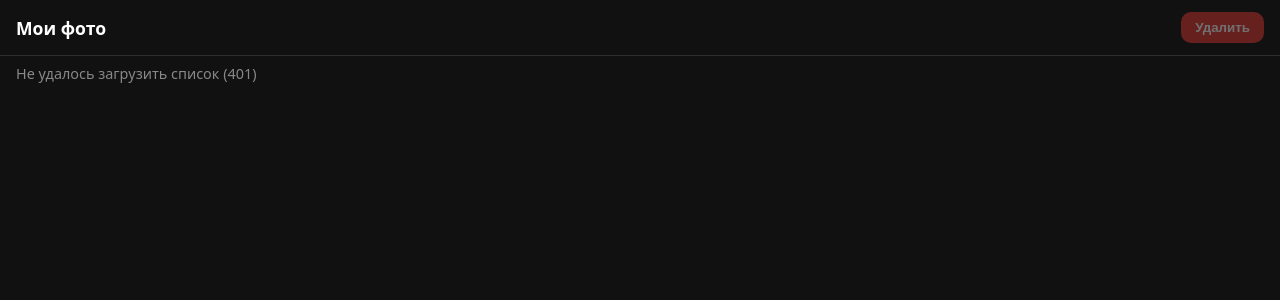
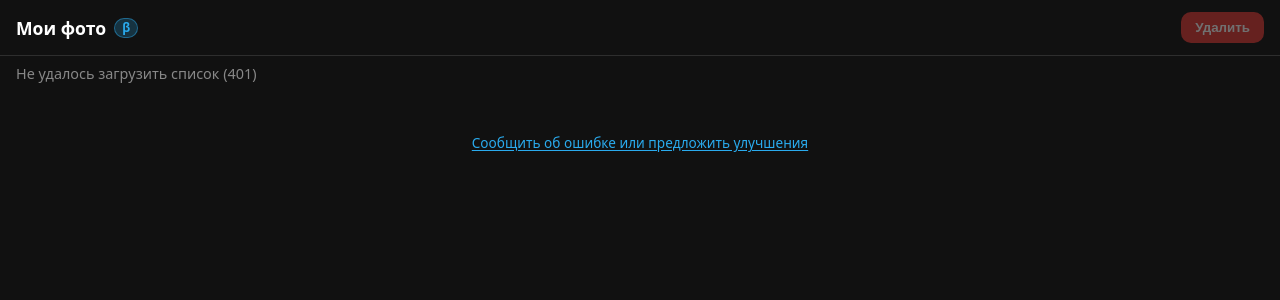
Before and after one commit to StanleyStanMarsh/picsaver-bot, a FastAPI app: page / in a window 1280 px wide. Shown: the top 300 px of the page. Run offline with FastAPI, Linux system fonts and the light colour scheme; some libraries are stand-ins or nearby versions.

Commit message:
feat(ux): mark β on /start and Mini App + feedback form link
Append β-версия and Yandex Forms feedback link under /start.
Show β badge in gallery header and the same feedback link in footer.

```diff
--- a/src/webapp/static/index.html
+++ b/src/webapp/static/index.html
@@ -9,11 +9,22 @@
 </head>
 <body>
   <header class="bar">
-    <h1>Мои фото</h1>
+    <div class="title-row">
+      <h1>Мои фото</h1>
+      <span class="beta-badge" title="Бета-версия">β</span>
+    </div>
     <button id="btn-delete" class="danger" disabled>Удалить</button>
   </header>
   <p id="status" class="status">Загрузка…</p>
   <div id="grid" class="grid"></div>
+  <footer class="footer">
+    <a
+      class="feedback-link"
+      href="https://forms.yandex.ru/u/6abe6a7df47e73767e0498df"
+      target="_blank"
+      rel="noopener noreferrer"
+    >Сообщить об ошибке или предложить улучшения</a>
+  </footer>
   <script src="/static/app.js"></script>
 </body>
 </html>
--- a/src/webapp/static/style.css
+++ b/src/webapp/static/style.css
@@ -80,3 +80,31 @@ body {
   display: none;
 }
 .card.selected .check { display: block; }
+
+.title-row {
+  display: flex;
+  align-items: center;
+  gap: 8px;
+  min-width: 0;
+}
+.beta-badge {
+  flex-shrink: 0;
+  font-size: 0.75rem;
+  font-weight: 700;
+  line-height: 1;
+  padding: 3px 7px;
+  border-radius: 999px;
+  background: color-mix(in srgb, var(--btn) 22%, transparent);
+  color: var(--btn);
+  border: 1px solid color-mix(in srgb, var(--btn) 45%, transparent);
+}
+.footer {
+  padding: 12px 16px 28px;
+  text-align: center;
+}
+.feedback-link {
+  color: var(--btn);
+  font-size: 0.85rem;
+  text-decoration: underline;
+  text-underline-offset: 2px;
+}
```
Also changed, not shown: src/bot_service/handlers/commands.py (+22 -1 lines).
